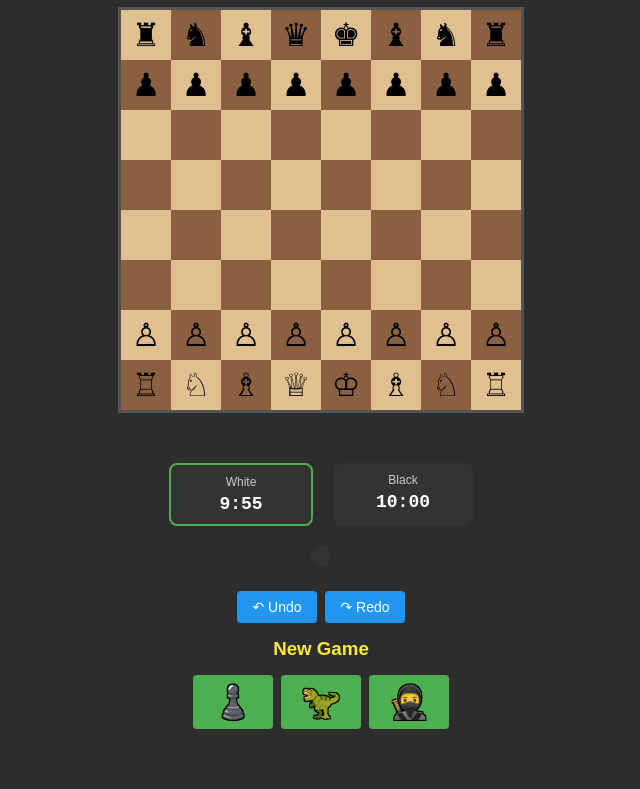
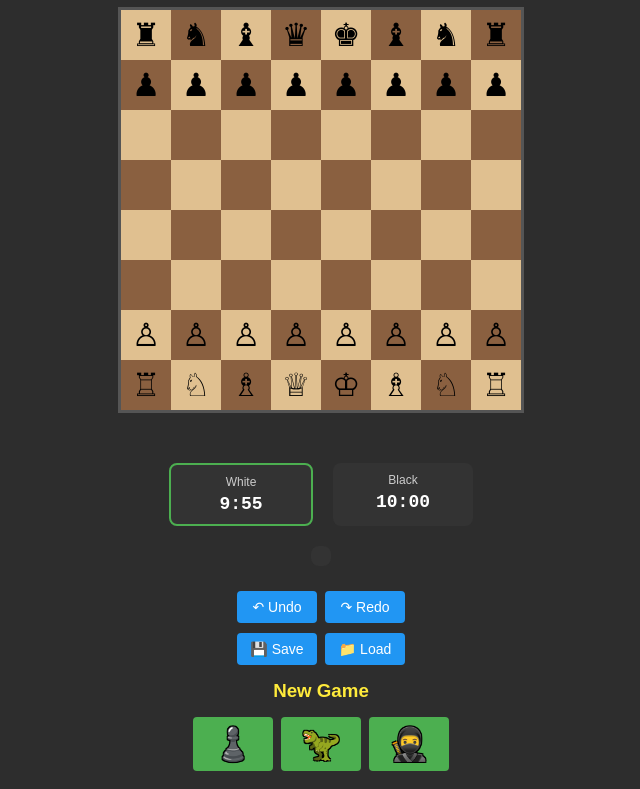
Before and after one commit to dburt/triceratops_assassin_chess, a plain HTML site: page chess-assassin.html in a window 1280 px wide. Shown: the part 112-901 px from the top of the page, without its empty margins (319-959 px from the left). Before the commit the page ends 859 px from the top, so only its background shows below. Drawn offline with Linux system fonts and the light colour scheme.

Commit message:
Add game save/load functionality

```diff
--- a/chess-assassin.html
+++ b/chess-assassin.html
@@ -83,6 +83,10 @@
         <div class="button-row">
             <button onclick="undo()" class="secondary">↶ Undo</button>
             <button onclick="redo()" class="secondary">↷ Redo</button>
+        </div>
+        <div class="button-row">
+            <button onclick="saveGame()" class="secondary">💾 Save</button>
+            <button onclick="loadGame()" class="secondary">📁 Load</button>
         </div>
         <div class="button-row">
             <h3 style="width: 100%; text-align: center; margin: 5px 0; color: #ffeb3b;">New Game</h3>
@@ -664,6 +668,87 @@ function startTimer() {
     updateTimerDisplay();
 }
 
+// --- SAVE/LOAD ---
+
+function saveGame() {
+    const gameState = {
+        board: state.board,
+        turn: state.turn,
+        castling: state.castling,
+        enPassant: state.enPassant,
+        mode: state.mode,
+        assassinsPlaced: state.assassinsPlaced,
+        showMyHidden: state.showMyHidden,
+        promotion: state.promotion,
+        winner: state.winner,
+        moveHistory: state.moveHistory,
+        moveCount: state.moveCount,
+        timers: state.timers
+    };
+
+    const gameData = JSON.stringify(gameState);
+    const blob = new Blob([gameData], { type: 'application/json' });
+    const url = URL.createObjectURL(blob);
+    const a = document.createElement('a');
+    a.href = url;
+    a.download = `chess-game-${new Date().toISOString().slice(0, 10)}.json`;
+    document.body.appendChild(a);
+    a.click();
+    document.body.removeChild(a);
+    URL.revokeObjectURL(url);
+}
+
+function loadGame() {
+    const input = document.createElement('input');
+    input.type = 'file';
+    input.accept = '.json';
+    input.onchange = (e) => {
+        const file = e.target.files[0];
+        if (!file) return;
+
+        const reader = new FileReader();
+        reader.onload = (event) => {
+            try {
+                const gameState = JSON.parse(event.target.result);
+
+                // Validate and restore state
+                state.board = gameState.board;
+                state.turn = gameState.turn;
+                state.castling = gameState.castling;
+                state.enPassant = gameState.enPassant;
+                state.mode = gameState.mode;
+                state.assassinsPlaced = gameState.assassinsPlaced;
+                state.showMyHidden = gameState.showMyHidden;
+                state.promotion = gameState.promotion;
+                state.winner = gameState.winner;
+                state.moveHistory = gameState.moveHistory || [];
+                state.moveCount = gameState.moveCount || 0;
+                state.timers = gameState.timers || { white: 600, black: 600 };
+                state.history = [];
+                state.historyIndex = -1;
+
+                // Update UI
+                document.getElementById('assassinControls').style.display = state.mode === 'assassin' ? 'flex' : 'none';
+                document.getElementById('rules').style.display = state.mode === 'assassin' ? 'block' : 'none';
+                document.getElementById('moveHistory').style.display = 'block';
+
+                if (state.timerInterval) clearInterval(state.timerInterval);
+                startTimer();
+                saveToHistory();
+                render();
+
+                document.getElementById('status').textContent = 'Game loaded successfully!';
+                document.getElementById('status').style.color = '#4CAF50';
+            } catch (error) {
+                document.getElementById('status').textContent = 'Error loading game file';
+                document.getElementById('status').style.color = '#ff5252';
+            }
+        };
+        reader.readAsText(file);
+    };
+    input.click();
+}
+
 initGame('standard');
 </script>
 </body>
```
